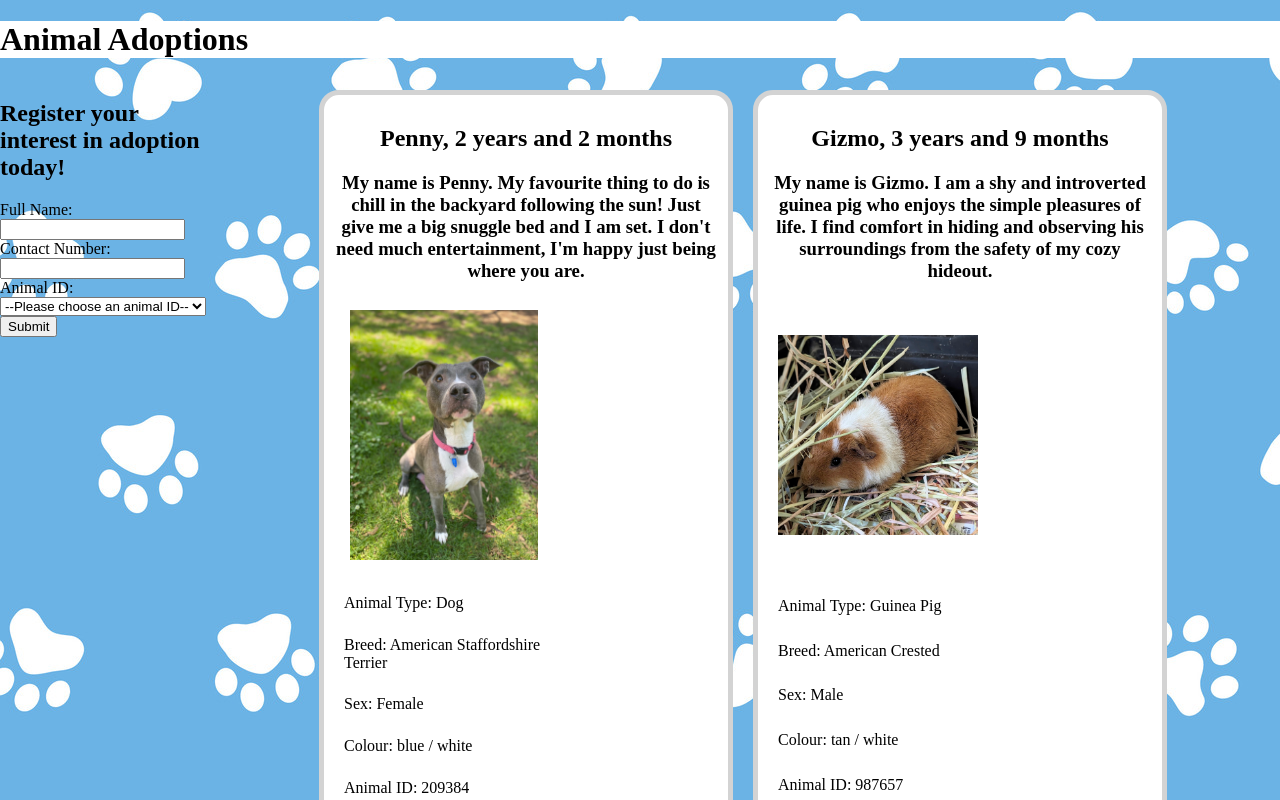
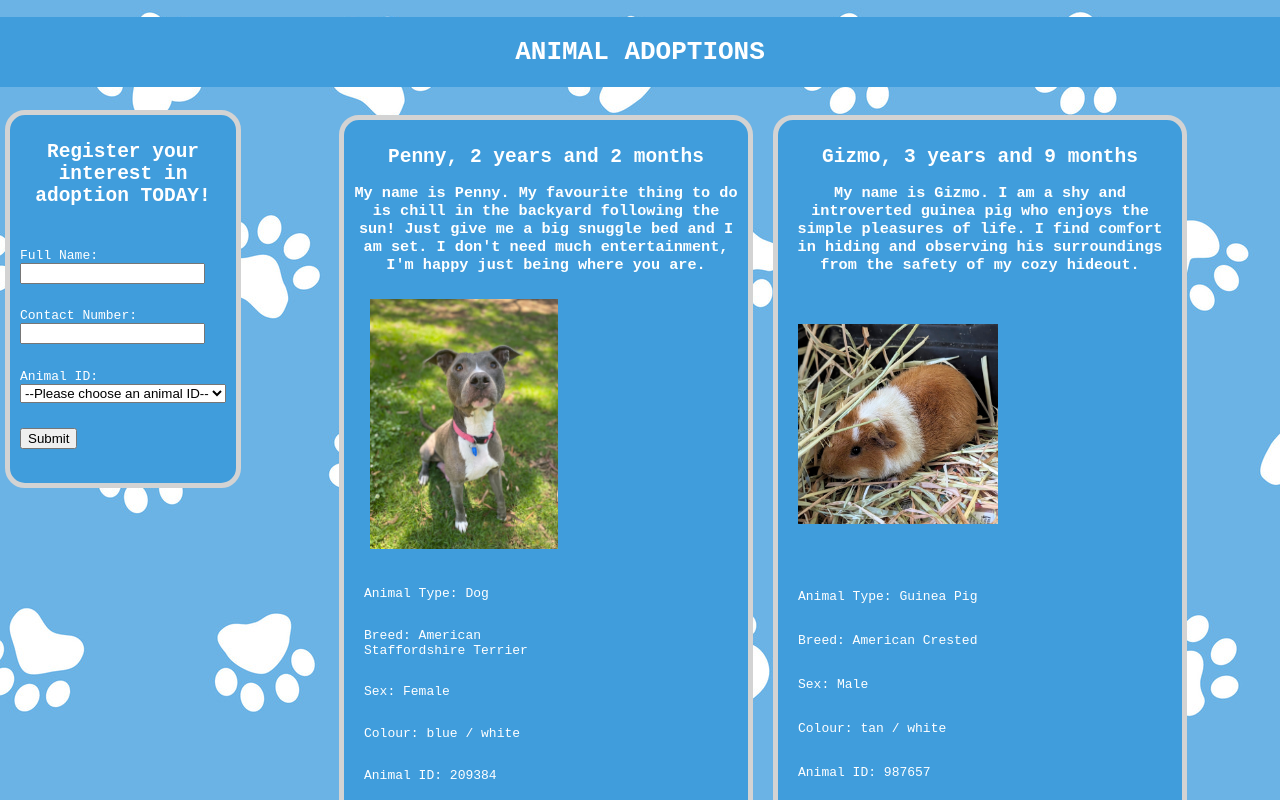
Before and after one commit to chelsea-lt/animal-adoptions, a React (Vite) app: page / in a window 1280 px wide. Shown: the top 800 px of the page. Built offline with nearby package versions, Linux system fonts and the light colour scheme.

Commit message:
general site colours

```diff
--- a/src/App.css
+++ b/src/App.css
@@ -1,6 +1,7 @@
 body {
   margin: 0;
   background-image: url('/public/Background.jpg');
+  font-family: monospace;
 }
 
 img {
@@ -19,7 +20,8 @@
   align-items: center;
   padding: 10px;
   margin: 10px;
-  background-color: white;
+  background-color: #409ddc;
+  color: white;
 }
 
 .card > h2,
@@ -32,7 +34,6 @@
   flex-direction: row;
   flex-wrap: wrap;
   padding: 5px;
-  height: ;
 }
 
 .stats > div,
@@ -54,9 +55,33 @@
 }
 
 h1 {
-  background: white;
+  background: #409ddc;
+  color: white;
+  text-transform: uppercase;
+  text-align: center;
+  padding: 20px;
 }
 
 .flex-row {
   display: flex;
 }
+
+.sidebar {
+  border: 5px solid lightgrey;
+  background-color: white;
+  margin: 5px;
+  border-radius: 20px;
+  padding: 10px;
+  background-color: #409ddc;
+  color: white;
+}
+.sidebar > h2 {
+  text-align: center;
+}
+
+form {
+  display: flex;
+  flex-direction: column;
+  height: 250px;
+  justify-content: space-evenly;
+}
--- a/src/components/SideBar.jsx
+++ b/src/components/SideBar.jsx
@@ -1,14 +1,19 @@
 const SideBar = () => {
   return (
     <div className="sidebar">
-      <h2>Register your interest in adoption today!</h2>
+      <h2>Register your interest in adoption TODAY!</h2>
       <form>
+        <div>
           <label>
             Full Name:<input type="text" name="fullname"></input>
           </label>
+        </div>
+        <div>
           <label>
             Contact Number:<input type="text" name="contactnumber"></input>
           </label>
+        </div>
+        <div>
           <label>Animal ID:</label>
           <select id="id-select">
             <option value="">--Please choose an animal ID--</option>
@@ -38,7 +43,10 @@
             <option value="708244">708244</option>
             <option value="387378">387378</option>
           </select>
+        </div>
+        <div>
           <input type="submit" value="Submit" />
+        </div>
       </form>
     </div>
   )
```
Lines whose indentation alone changed are shown as unchanged.
